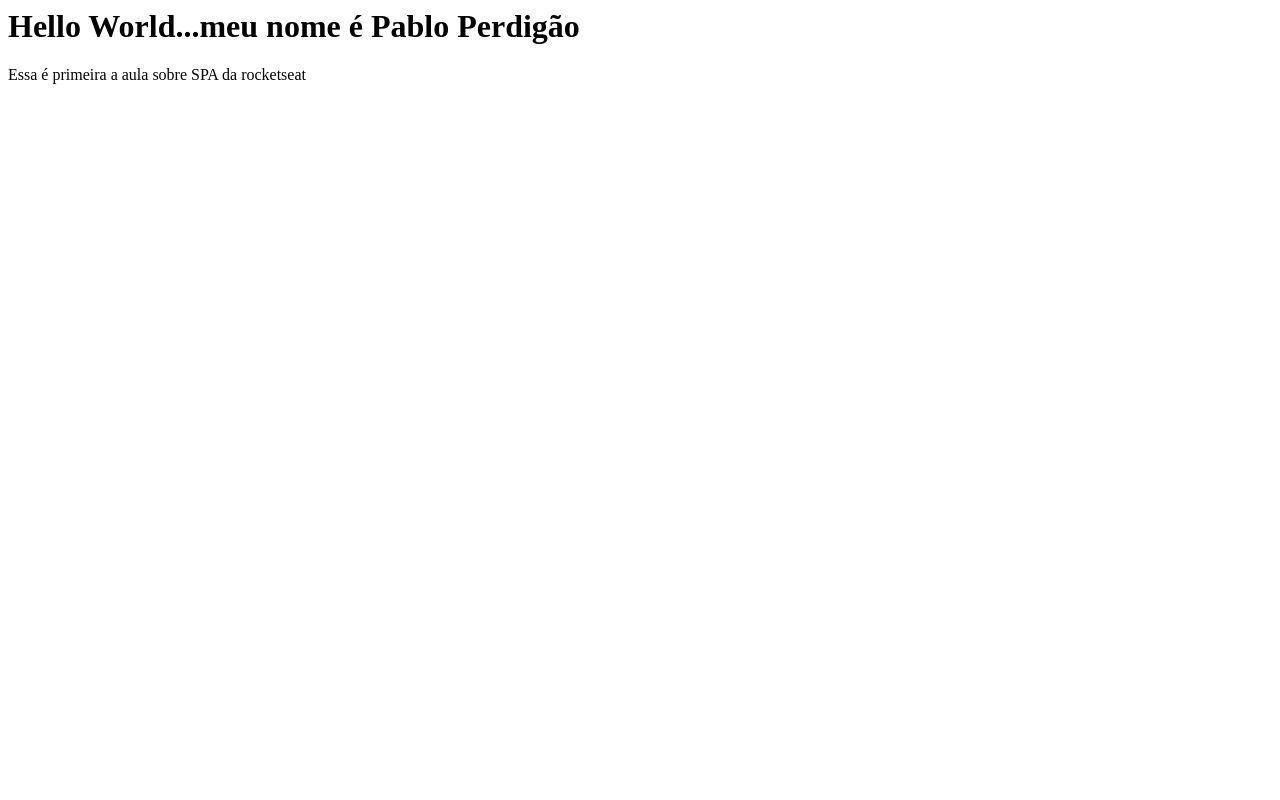
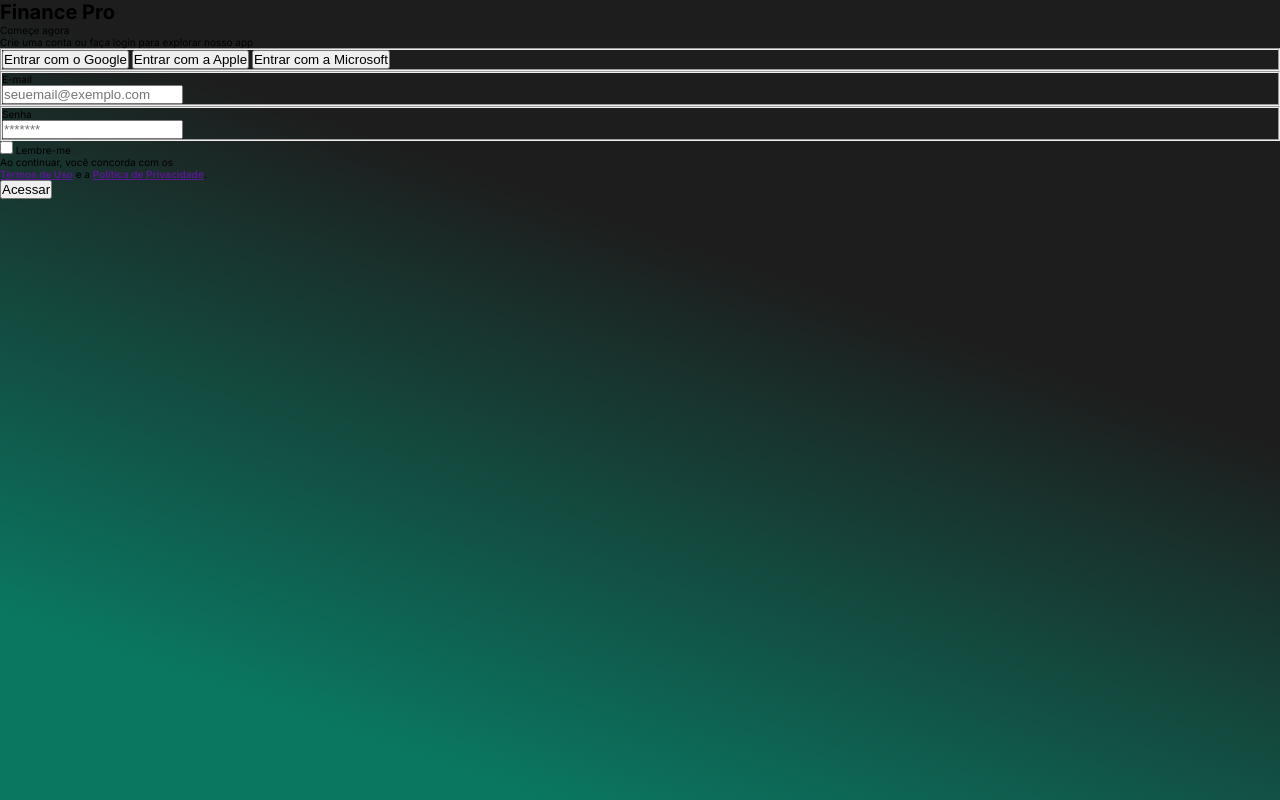
Before and after one commit to PabloPerdigao/FinancePro, a website: page pages/login.html in a window 1280 px wide. Drawn offline with Linux system fonts and the light colour scheme.

Commit message:
Update login-page styles

```diff
--- a/pages/login.html
+++ b/pages/login.html
@@ -1,4 +1,77 @@
+<!DOCTYPE html>
+<html lang="pt-br">
+<head>
+  <meta charset="UTF-8">
+  <meta name="viewport" content="width=device-width, initial-scale=1.0">
 
-  <h1>Hello World...meu nome é Pablo Perdigão</h1>
+  <!-- fonts -->
+  <link href="https://fonts.googleapis.com/css2?family=Audiowide&family=Inter:ital,opsz,wght@0,14..32,100..900;1,14..32,100..900&display=swap" rel="stylesheet">
 
-  <p>Essa é primeira a aula sobre SPA da rocketseat</>
+  <link href="https://fonts.googleapis.com/css2?family=Inter:ital,opsz,wght@0,14..32,100..900;1,14..32,100..900&display=swap" rel="stylesheet">
+
+
+  <link rel="stylesheet" href="../assets/css/style.css">
+ <link rel="stylesheet" href="../assets/css/login.css">
+  <title>Comece agora</title>
+
+   <!-- icon -->
+  <link rel="shortcut icon" href="../assets/images/fp-short-icon.svg" type="image/x-icon">
+</head>
+<body>
+  <div class="title">
+      <h1>Finance Pro</h>
+  </div>
+
+  <form action="login" name="login" method="post" class="form">
+
+    <div class="log-tiltle">
+      <legend>Começe agora</legend>
+      <p>Crie uma conta ou faça login para explorar nosso app</p>
+    </div>
+
+    <fieldset class="social-login">
+
+      <button type="text" id="google">
+        Entrar com o Google
+      </button>
+
+      <button type="text" id="apple">
+        Entrar com a Apple
+      </button>
+
+      <button type="text" id="microsoft">
+        Entrar com a Microsoft
+      </button>
+
+
+    </fieldset>
+
+    <fieldset class="email">
+      <div class="box-form-complete">
+      <legend>E-mail</legend>
+      <input type="text" name="email" id="email" placeholder="seuemail@exemplo.com" required>
+      </div>
+    </fieldset>
+
+    <fieldset class="senha">
+    <div class="box-form-complete">
+        <legend>Senha</legend>
+        <input type="password" name="senha" id="senha" placeholder="*******" required>
+      </div>
+    </fieldset>
+
+    <label class="checkbox">
+      <input type="checkbox" name="remember" id="remember"/>
+      Lembre-me
+    </label>
+
+    <p>Ao continuar, você concorda com os <br>
+      <a href=""><strong>Termos de Uso</strong></a> e a <a href=""><strong>Política de Privacidade</strong></a>.</p>
+
+    <div class="box-form-submit">
+      <button type="submit">Acessar</button>
+    </div>
+
+  </form>
+</body>
+</html>
```
